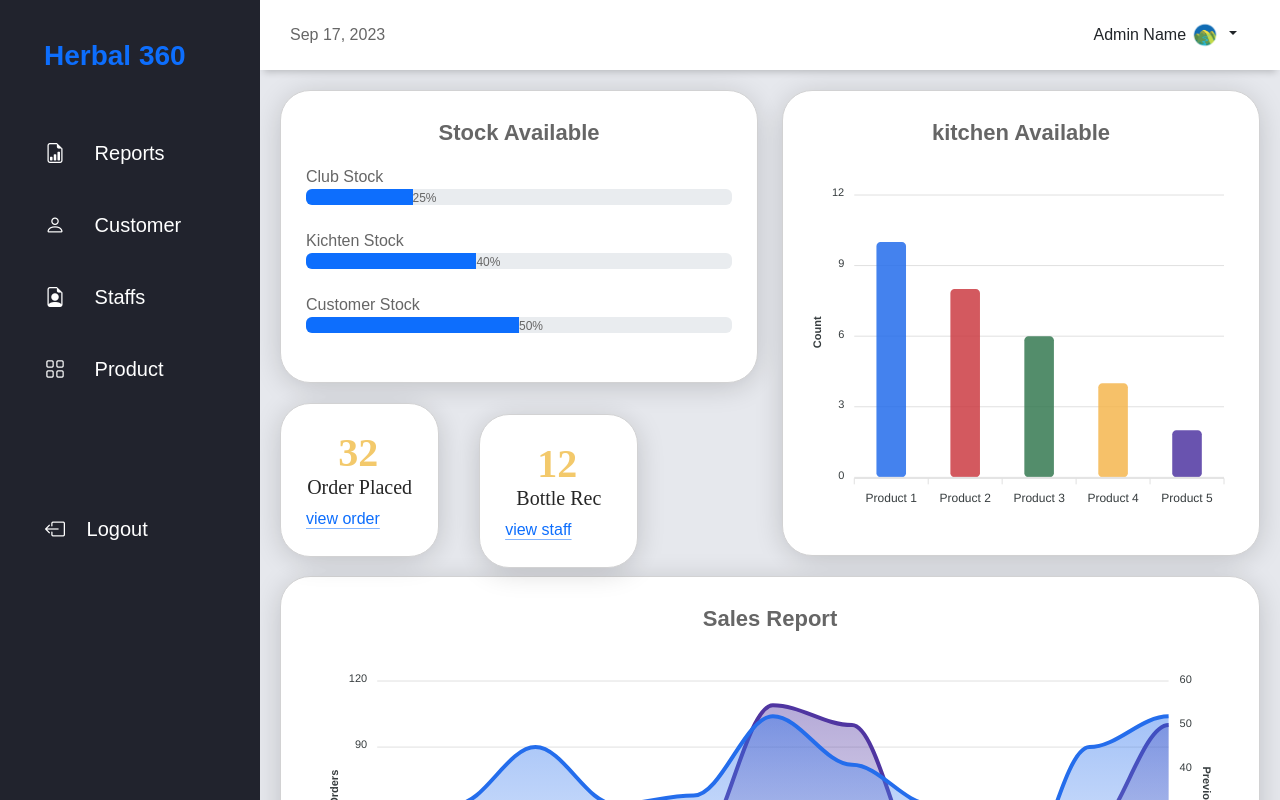
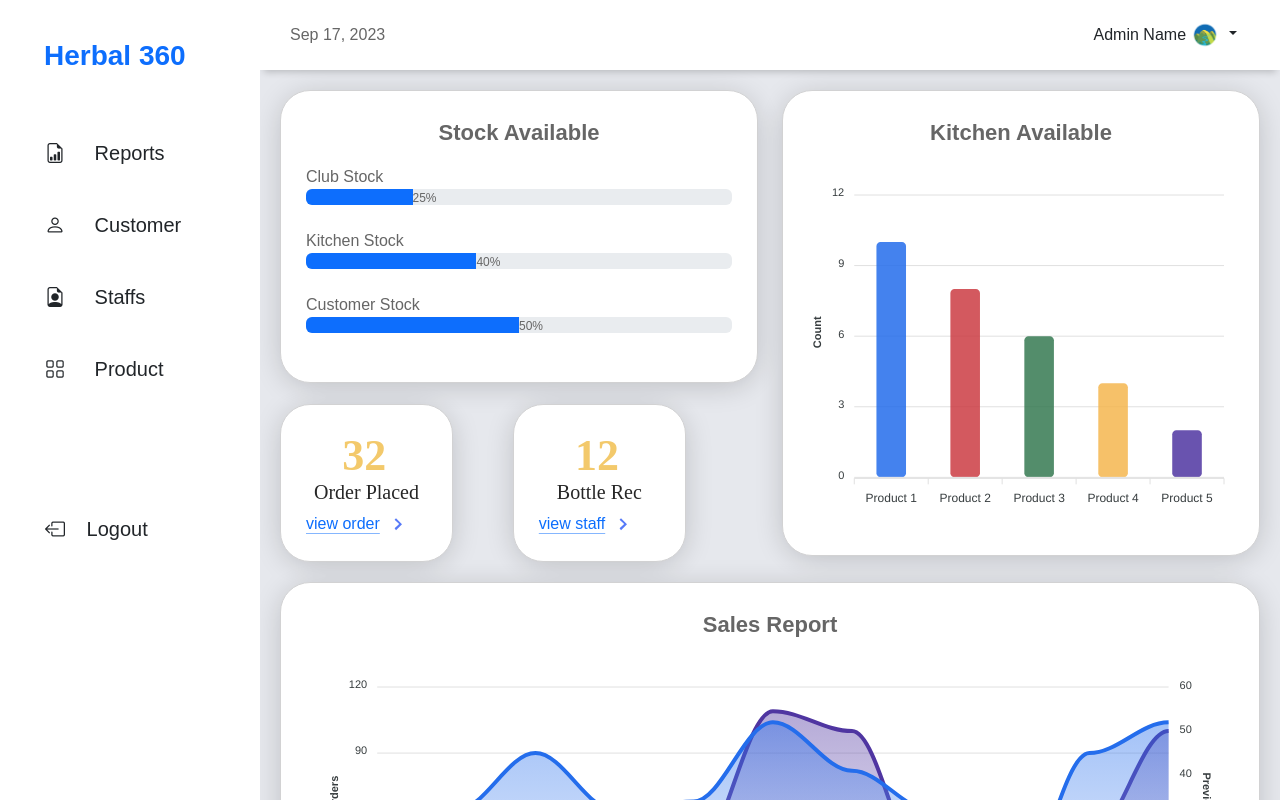
Before and after one commit to Tahreen277/herbal360-task, a plain HTML site: page index.html in a window 1280 px wide. Drawn offline with nearby package versions, Linux system fonts and the light colour scheme.

Commit message:
updated herbal task

```diff
--- a/index.html
+++ b/index.html
@@ -20,7 +20,11 @@
     <!-- Header -->
     <header class="header">
       <div class="menu-icon" onclick="openSidebar()">
-        <span class="material-icons-outlined">menu</span>
+        <span class="material-icons-outlined"><svg xmlns="http://www.w3.org/2000/svg" width="30" height="30" viewBox="0 0 30 30">
+          <rect width="20" height="1" rx="1" fill="#000"/>
+          <rect y="10" width="20" height="1" rx="1" fill="#000"/>
+          <rect y="20" width="20" height="1" rx="1" fill="#000"/>
+        </svg></span>
       </div>
       <div id="dateDisplay"></div>
       <div class="dropdown ms-auto">
@@ -38,48 +42,57 @@
     <!-- End Header -->
 
     <!-- Sidebar -->
-    <aside id="sidebar">
+    <aside id="sidebar" >
       <div class="sidebar-title">
         <div class="sidebar-brand">
           <a class='text-decoration-none ms-4 d-flex align-items-center text-#577AF8 d-sm-inline'>
             <span class='fs-3 fw-bold'>Herbal 360</span>
           </a>
         </div>
-        <span class="material-icons-outlined" onclick="closeSidebar()">close</span>
+        <span class="material-icons-outlined" onclick="closeSidebar()"><svg xmlns="http://www.w3.org/2000/svg" width="24" height="24" viewBox="0 0 24 24">
+          <path d="M20 6.41L18.59 5 12 11.59 5.41 5 4 6.41 10.59 13 4 19.59 5.41 21 12 14.41 18.59 21 20 19.59 13.41 13 20 6.41z"/>
+          <path d="M0 0h24v24H0z" fill="none"/>
+        </svg>
+        </span>
       </div>
 
       <ul class="nav nav-pills flex-column  ms-4 " id="parentm">
 
         <li class="nav-item  my-2 d-flex fs-5">
-          <a href="./index.html" class="nav-link text-white" aria-current="page">
+          <a href="./index.html" class="nav-link text-dark
+          " aria-current="page">
             <i class='bi bi-file-earmark-bar-graph'></i>
             <span class='ms-4 '>Reports</span>
           </a>
         </li>
 
         <li class="nav-item  my-2 d-flex fs-5">
-          <a href="./multi_pages/customer.html" class="nav-link text-white" aria-current="page">
+          <a href="./multi_pages/customer.html" class="nav-link text-dark
+          " aria-current="page">
             <i class='bi bi-person'></i>
             <span class='ms-4'>Customer</span>
           </a>
         </li>
 
         <li class="nav-item  my-2 d-flex fs-5">
-          <a href="./multi_pages/staff.html" class="nav-link text-white" aria-current="page">
+          <a href="./multi_pages/staff.html" class="nav-link text-dark
+          " aria-current="page">
             <i class='bi bi-file-earmark-person'></i>
             <span class='ms-4'>Staffs</span>
           </a>
         </li>
 
         <li class="nav-item  my-2 d-flex fs-5">
-          <a href="./multi_pages/product.html" class="nav-link text-white" aria-current="page">
+          <a href="./multi_pages/product.html" class="nav-link text-dark
+          " aria-current="page">
             <i class='bi bi-grid'></i>
             <span class='ms-4'>Product</span>
           </a>
         </li>
         <br> <br><br><br>
         <li class="nav-item d-flex fs-5" id="ld">
-          <a href="#" class="nav-link text-white" aria-current="page">
+          <a href="#" class="nav-link text-dark
+          " aria-current="page">
             <i class='bi bi-box-arrow-left '></i>
             <span class='ms-3'>Logout</span>
           </a>
@@ -100,7 +113,7 @@
 
       <div class="row">
 
-        <div class="col-2 w-50">
+        <div class="col-lg-2 w-50 col-md-4 col-sm-6 col-12">
           <div class="charts-card">
             <p class="chart-title">Stock Available</p>
             Club Stock
@@ -108,7 +121,7 @@
               aria-valuemin="0" aria-valuemax="100">
               <div class="progress-bar" style="width: 25%"></div>25%
             </div>
-            Kichten Stock
+            Kitchen Stock
             <div class="progress mb-4" role="progressbar" aria-label="Basic example" aria-valuenow="40"
               aria-valuemin="0" aria-valuemax="100">
               <div class="progress-bar" style="width: 40%"></div>40%
@@ -119,44 +132,53 @@
               <div class="progress-bar" style="width: 50%"></div>50%
             </div>
           </div>
-          <div class="col-2 ">
-            <div class="card order">
+
+
+
+          <div class="row">
+            <div class="col-lg-2 col-md-3 col-sm-5 col-12">
+              <div class="charts-card order">
                 <span class="placed"> 32</span>
                 <h6 class="recieved text-center">Order Placed</h6>
                 <a class="icon-link icon-link-hover" href="#">
                   view order
-                <svg class="bi" aria-hidden="true">
-                  <use xlink:href="#arrow-right"></use>
+                  <svg xmlns="http://www.w3.org/2000/svg" width="24" height="24" viewBox="0 0 24 24">
+                    <path fill="#577AF8" d="M8.59 16.34L13.17 12 8.59 7.66 10 6.25l6 6-6 6z"/>
+                    <path d="M0 0h24v24H0z" fill="none"/>
                   </svg>
+
+
                 </a>
               </div>
 
 
             </div>
-          <div class="col-2">
-            <div class="card bottle">
+            <div class="col-lg-2 col-md-3 col-sm-5 col-12">
+              <div class="charts-card bottle">
                 <span class="placed"> 12</span>
                 <h6 class="recieved text-center">Bottle Rec</h6>
                 <a class="icon-link icon-link-hover" href="#">
                   view staff
-                <svg class="bi" aria-hidden="true">
-                  <use xlink:href="#arrow-right"></use>
+                  <svg xmlns="http://www.w3.org/2000/svg" width="24" height="24" viewBox="0 0 24 24">
+                    <path fill="#577AF8" d="M8.59 16.34L13.17 12 8.59 7.66 10 6.25l6 6-6 6z"/>
+                    <path d="M0 0h24v24H0z" fill="none"/>
                   </svg>
                 </a>
               </div>
 
             </div>
           </div>
+        </div>
 
-        <div class="col-6">
+        <div class="col-lg-6">
           <div class="charts-card">
-            <p class="chart-title">kitchen Available</p>
+            <p class="chart-title">Kitchen Available</p>
             <div id="bar-chart"></div>
           </div>
         </div>
       </div>
       <div class="row">
-        <div class="col-12">
+        <div class="col-lg-12">
           <div class="charts-card " id="area">
             <p class="chart-title">Sales Report</p>
             <div id="area-chart"></div>
@@ -189,7 +211,7 @@
     function displayCurrentDate() {
       const dateElement = document.getElementById("dateDisplay");
       const currentDate = new Date();
-      const options = { year: "numeric", day: "numeric", month: "short" };
+      const options = { year: "numeric", month: "short", day: "numeric"};
       const formattedDate = currentDate.toLocaleDateString("en-US", options);
       dateElement.textContent = formattedDate;
     }
--- a/main.js
+++ b/main.js
@@ -16,6 +16,8 @@ function closeSidebar() {
     sidebarOpen = false;
   }
 }
+
+
 
 // ---------- CHARTS ----------
 
--- a/style.css
+++ b/style.css
@@ -47,7 +47,7 @@ body {
 #sidebar {
   grid-area: sidebar;
   height: 100%;
-  background-color: #21232d;
+  background-color: #ffffff;
   color: #9799ab;
   overflow-y: auto;
   transition: all 0.5s;
@@ -142,26 +142,23 @@ body {
 }
 
 /* 2 cards */
-.card>span {
-  font-size: 40px;
-  font-weight: 600;
-}
+
 
 .order {
   border-radius: 30px;
   background: #FFF;
   box-shadow: 0px 4px 30px -3px rgba(0, 0, 0, 0.20);
-  width: 200%;
-  height: 100%;
+  width: 290%;
+  margin-top: 1%;
 }
 
 .bottle {
   border-radius: 30px;
   background: #FFF;
   box-shadow: 0px 4px 30px -3px rgba(0, 0, 0, 0.20);
-  width: 200%;
+  width: 290%;
   margin-left: 250%;
-  margin-top: -180%;
+  margin-top: 1%;
   margin-bottom: 10%;
 }
 
```
Also changed, not shown: multi_pages/customer.html (+16 -8 lines), multi_pages/product.html (+16 -8 lines), multi_pages/staff.html (+16 -8 lines). Lines whose indentation alone changed are shown as unchanged.
